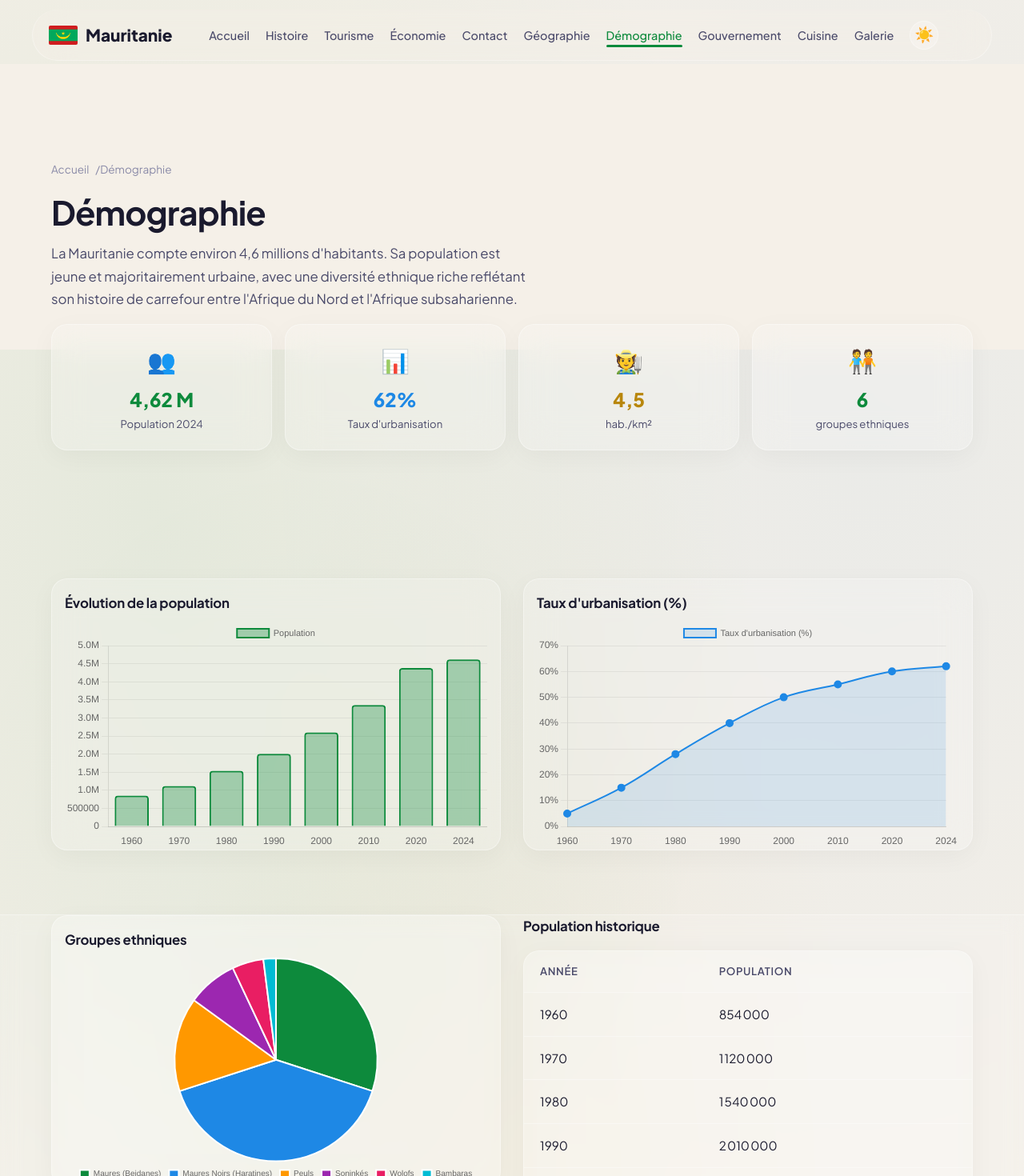
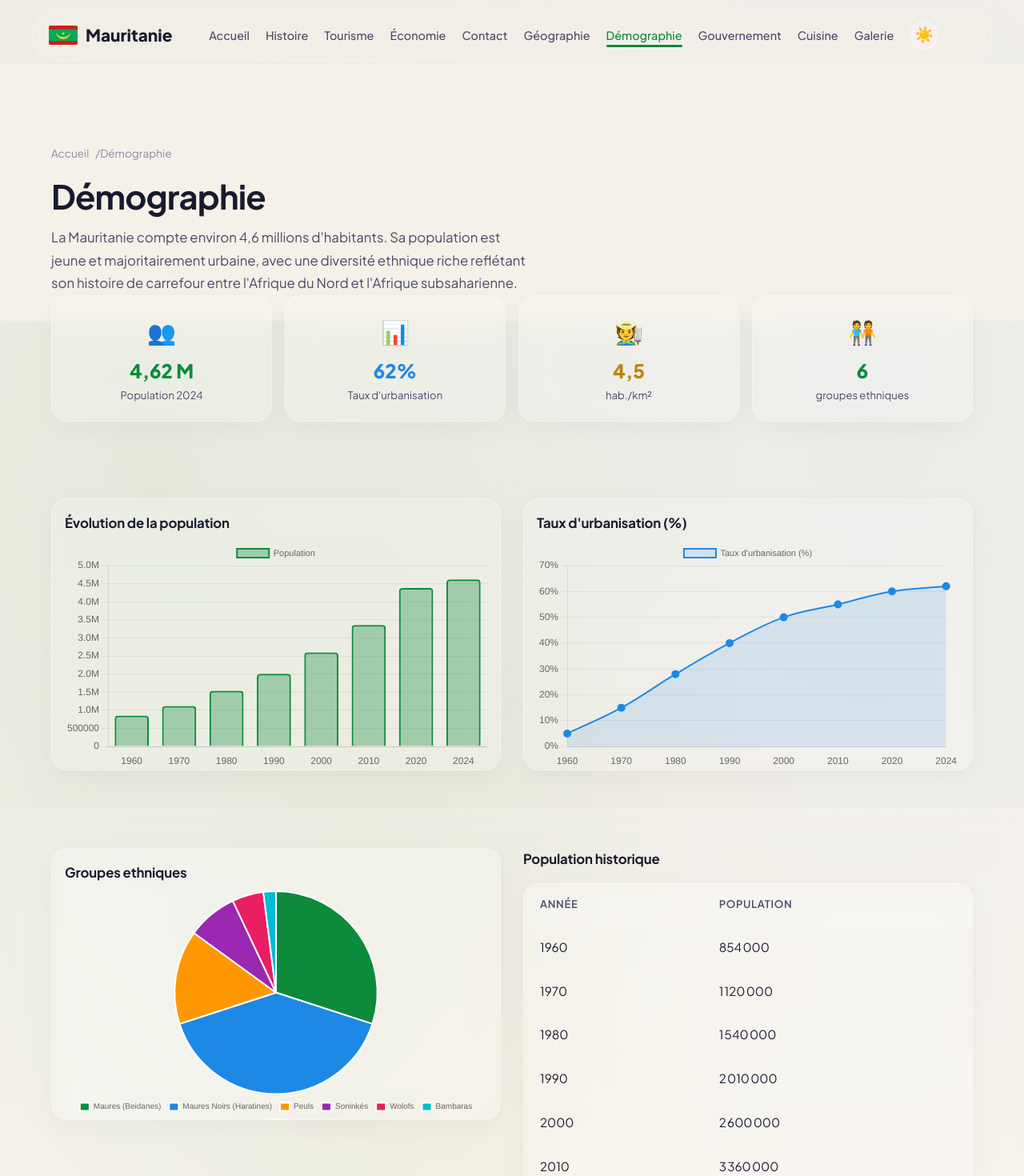
Before and after one commit to mohameden19961/mauritanie, a React (Vite) app: page /demographics in a window 1280 px wide. Shown: the top 1470 px of the page at 80% size. Built offline with nearby package versions, Linux system fonts and the light colour scheme.

Commit message:
fix: réduire espaces entre sections (padding 80→48px, section-alt sans padding, hero réduit)

```diff
--- a/src/styles/components.css
+++ b/src/styles/components.css
@@ -18,7 +18,7 @@
 .btn-accent:hover { background: var(--accent-dark); transform: scale(1.02); box-shadow: 0 8px 24px rgba(212,168,67,0.3); }
 
 /* ===== SECTION TITLE ===== */
-.section-title { text-align: center; margin-bottom: 48px; }
+.section-title { text-align: center; margin-bottom: 32px; }
 .section-title h2 { font-size: 2.2rem; margin-bottom: 12px; }
 .section-title p { color: var(--text-secondary); font-size: 1.05rem; max-width: 600px; margin: 0 auto; }
 
@@ -53,8 +53,9 @@
 }
 
 /* ===== SECTION ===== */
-.section { padding: 80px 0; }
+.section { padding: 48px 0; }
 .section-alt {
+  padding: 48px 0;
   background: rgba(255,255,255,0.15);
   backdrop-filter: blur(12px);
   border-top: 1px solid var(--glass-border);
--- a/src/styles/sections.css
+++ b/src/styles/sections.css
@@ -1,6 +1,6 @@
 /* ===== HERO ===== */
 .hero {
-  padding: 140px 0 80px;
+  padding: 100px 0 48px;
   background: var(--background);
   position: relative; overflow: hidden;
 }
@@ -27,14 +27,14 @@
   border: 1px solid var(--glass-border);
 }
 @media (max-width: 768px) {
-  .hero { padding: 120px 0 48px; }
+  .hero { padding: 80px 0 32px; }
   .hero-content { grid-template-columns: 1fr; gap: 32px; }
   .hero h1 { font-size: 2rem; }
   .hero-image { height: 280px; }
 }
 
 /* ===== FEATURES ===== */
-.features { padding: 80px 0; }
+.features { padding: 48px 0; }
 .feature-card { text-align: center; padding: 36px 28px; }
 .feature-icon {
   width: 60px; height: 60px; border-radius: 18px;
@@ -50,7 +50,7 @@
 
 /* ===== STATS ===== */
 .stats {
-  padding: 60px 0;
+  padding: 40px 0;
   background: linear-gradient(135deg, #0D8A3C 0%, #0A7A35 100%);
   color: white; position: relative;
 }
@@ -65,7 +65,7 @@
 
 /* ===== PAGE HEADER ===== */
 .page-header {
-  padding: 120px 0 48px;
+  padding: 100px 0 32px;
   background: var(--background);
 }
 .page-header h1 { font-size: 2.6rem; margin-bottom: 12px; }
```
